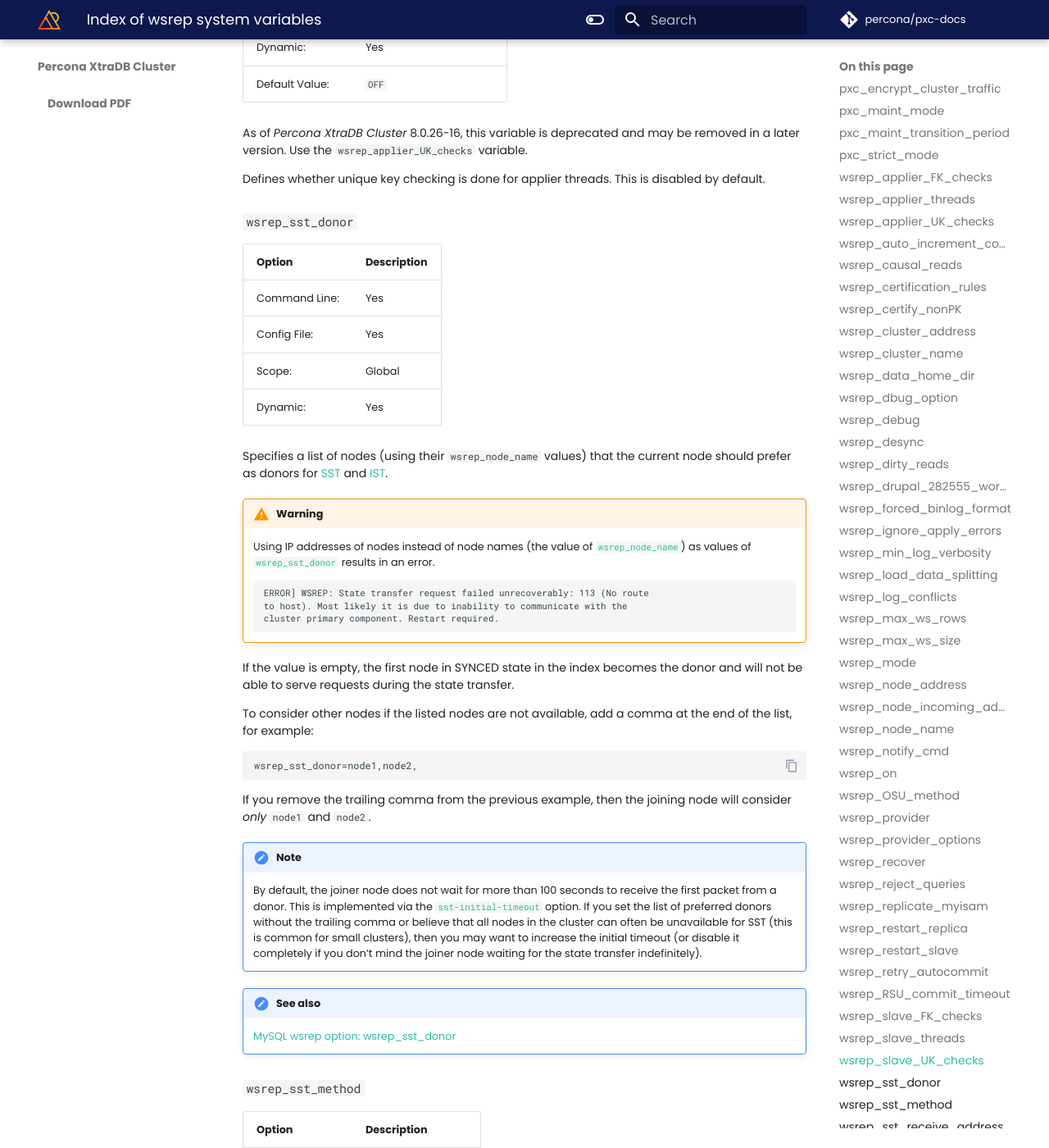
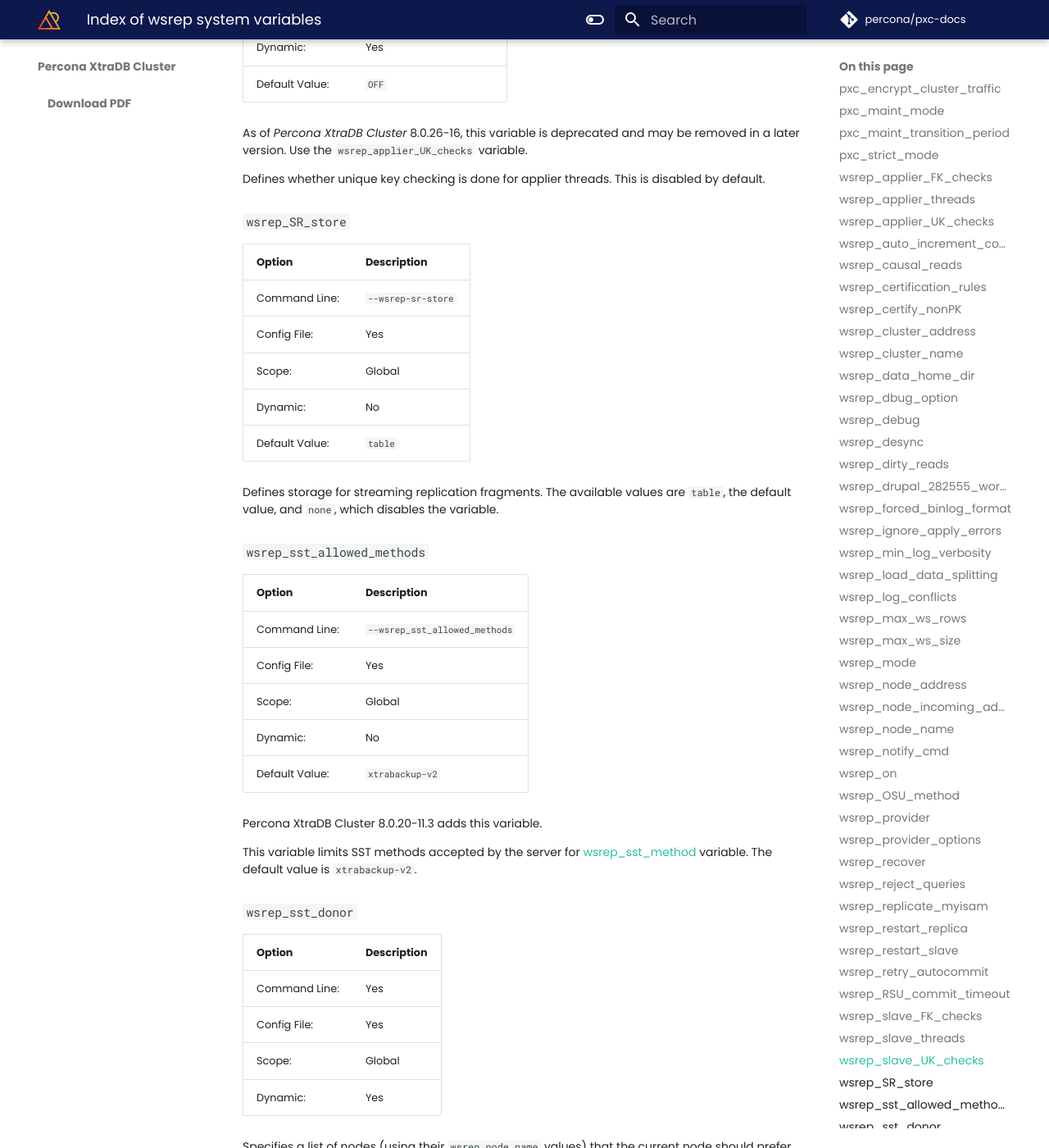
Before and after one commit to percona/pxc-docs, an MkDocs documentation site: the page built from docs/wsrep-system-index.md, in a window 1280 px wide and 1400 px high, scrolled down 30683 px. Shown: the whole window at 82% size. Built offline with MkDocs 1.6.1 and Material for MkDocs 9.7.7, drawn with Linux system fonts in a browser that asks for light colours; nearby versions of some CDN libraries; comment, search, counter and statistics services are not loaded; the version menu is left out.

Commit message:
PXC-4263 Add missing wsrep variables (#108)
modified:   docs/wsrep-system-index.md

```diff
--- a/docs/wsrep-system-index.md
+++ b/docs/wsrep-system-index.md
@@ -1239,6 +1239,32 @@
 
 Defines whether unique key checking is done for applier threads.
 This is disabled by default.
+
+### `wsrep_SR_store`
+
+| Option         | Description        |
+| -------------- | ------------------ |
+| Command Line:  | ``--wsrep-sr-store`` |
+| Config File:   | Yes                |
+| Scope:         | Global            |
+| Dynamic:       | No                 |
+| Default Value: | ``table`` |
+
+Defines storage for streaming replication fragments. The available values are `table`, the default value, and `none`, which disables the variable.
+
+### `wsrep_sst_allowed_methods`
+
+| Option         | Description        |
+| -------------- | ------------------ |
+| Command Line:  | ``--wsrep_sst_allowed_methods`` |
+| Config File:   | Yes                |
+| Scope:         | Global            |
+| Dynamic:       | No                 |
+| Default Value: | ``xtrabackup-v2`` |
+
+Percona XtraDB Cluster 8.0.20-11.3 adds this variable.
+
+This variable limits SST methods accepted by the server for [wsrep_sst_method](#wsrep_sst_method) variable. The default value is `xtrabackup-v2`.
 
 ### `wsrep_sst_donor`
 
```
